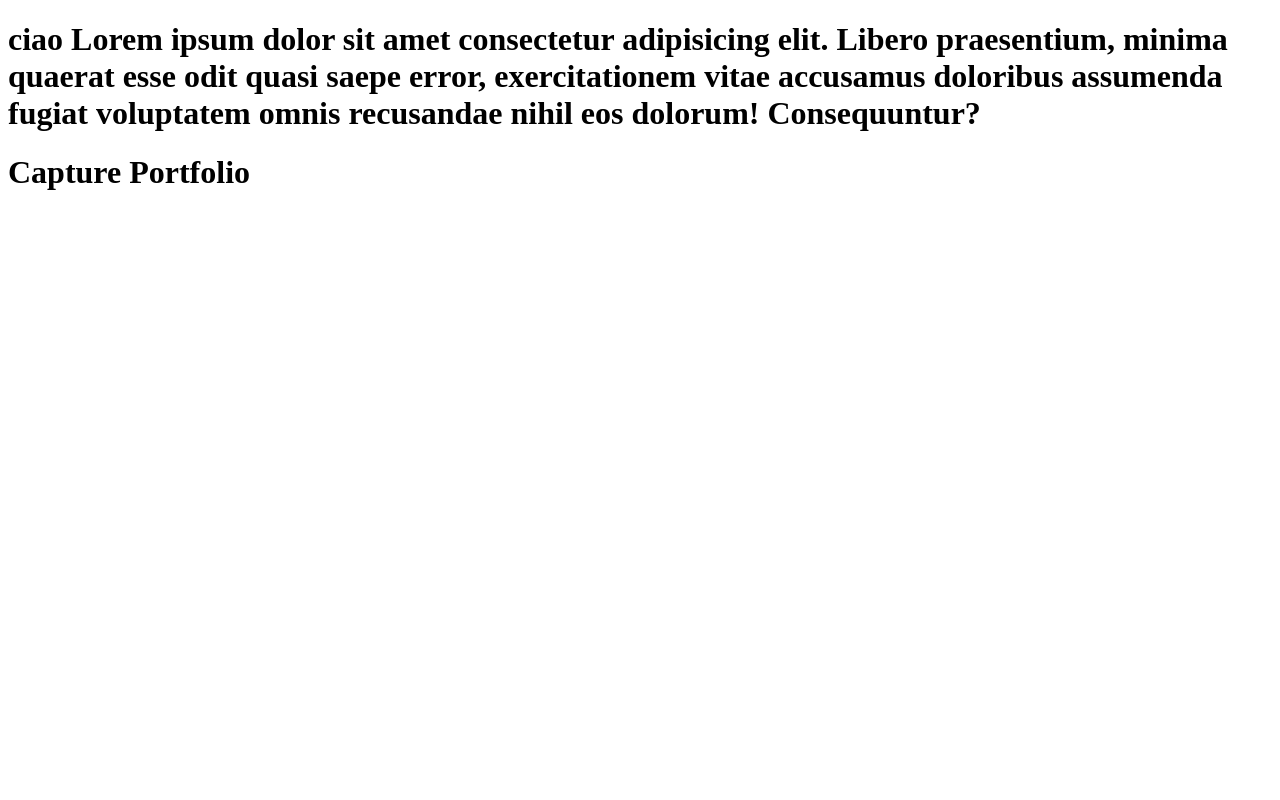
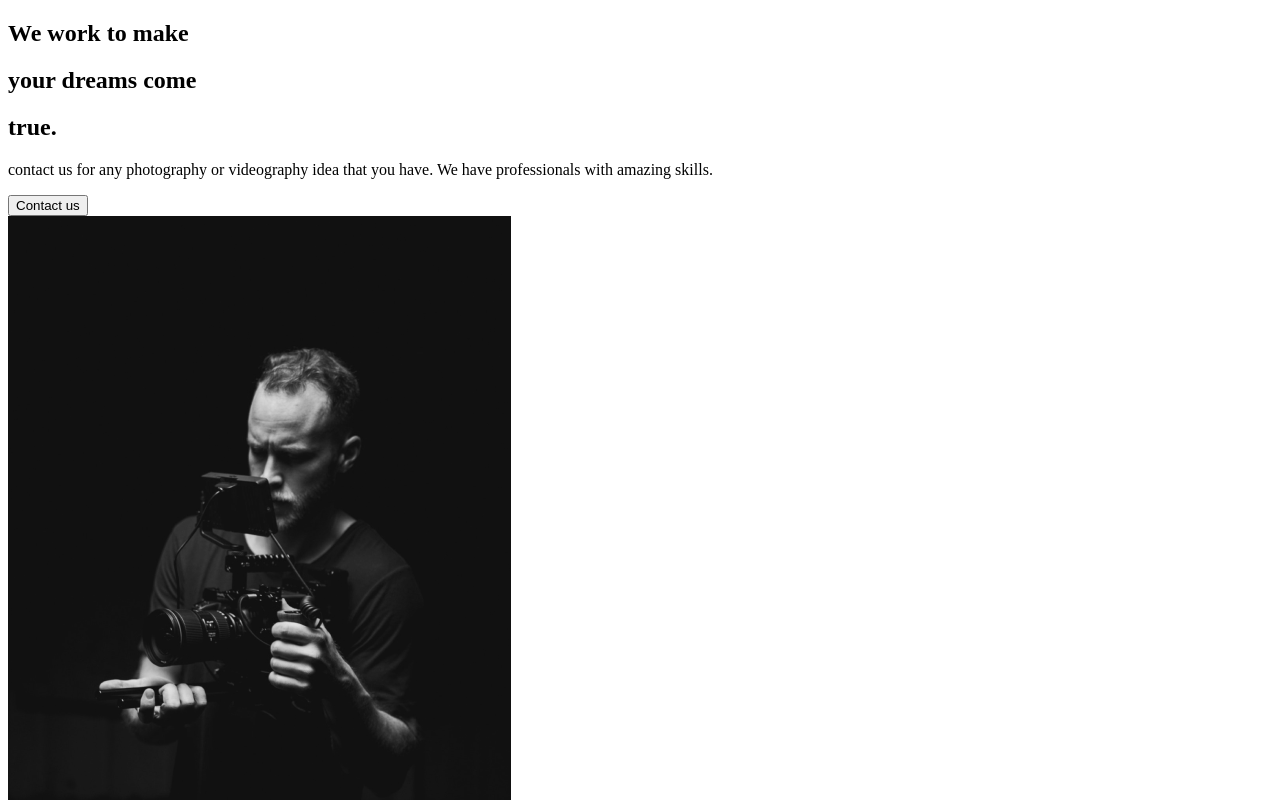
Before and after one commit to dawidglap/capture-portfolio-react, a React (Create React App) app: page / in a window 1280 px wide. Shown: the top 800 px of the page. Built offline with nearby package versions, Linux system fonts and the light colour scheme.

Commit message:
2. About Section

```diff
--- a/public/index.html
+++ b/public/index.html
@@ -24,9 +24,7 @@
     -->
   <title>Capture Portfolio</title>
 </head>
-<h1>ciao Lorem ipsum dolor sit amet consectetur adipisicing elit. Libero praesentium, minima quaerat esse odit quasi
-  saepe error, exercitationem vitae accusamus doloribus assumenda fugiat voluptatem omnis recusandae nihil eos dolorum!
-  Consequuntur?</h1>
+
 
 <body>
   <noscript>You need to enable JavaScript to run this app.</noscript>
--- a/src/App.js
+++ b/src/App.js
@@ -1,8 +1,9 @@
+import AboutUs from "./pages/AboutUs";
 
 function App() {
   return (
     <div className="App">
-       <h1>Capture Portfolio</h1>
+       <AboutUs/>
     </div>
   );
 }
--- /dev/null
+++ b/src/components/AboutSection.js
@@ -0,0 +1,26 @@
+import home1 from '../img/home1.png';
+
+const AboutSection = () => {
+    return(
+        <div>
+            <div className="description">
+                <div className="title">
+                    <div className="hide">
+                        <h2>We work to make</h2>
+                    </div>
+                    <div className="hide">
+                        <h2>your <span>dreams</span> come </h2>
+                    </div>
+                    <div className="hide">
+                        <h2>true.</h2>
+                    </div>
+                </div>
+                <p>contact us for any photography or videography idea that you have. We have professionals with amazing skills.</p>
+                <button>Contact us</button>
+            </div>
+            <img src={home1} alt="home cover img" />
+        </div>
+    )
+}
+
+export default AboutSection
--- /dev/null
+++ b/src/pages/AboutUs.js
@@ -0,0 +1,10 @@
+// Import page components
+import AboutSection from "../components/AboutSection"
+
+const AboutUs = () => {
+    return (
+       <AboutSection />
+    )
+}
+
+export default AboutUs
```
